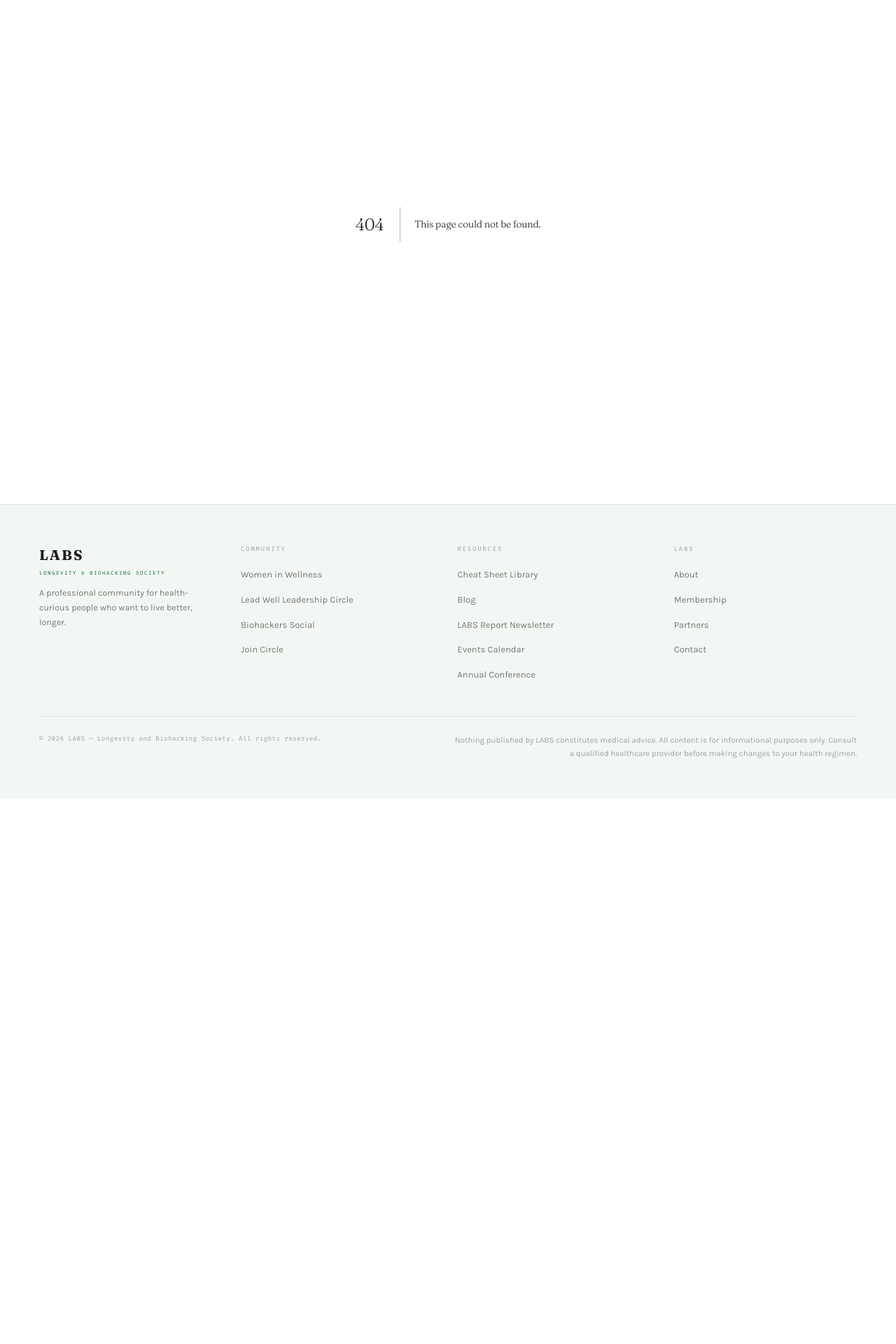
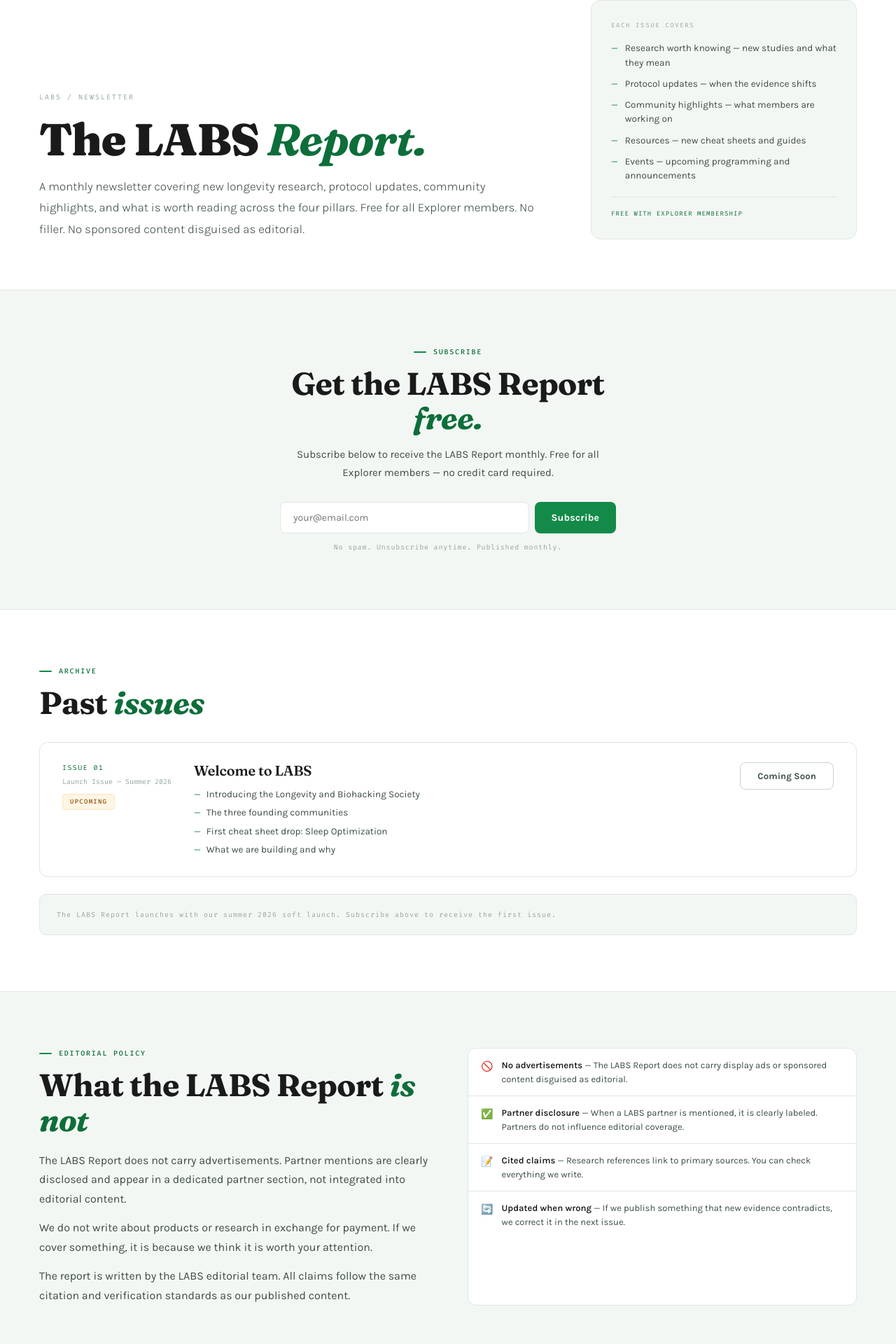
Before and after one commit to aireadyteam/labs-site, a Next.js app: page /newsletter in a window 1280 px wide. Before the commit this address had no page. Shown: the part 144-2064 px from the top of the page at 70% size. Before the commit the page ends 1285 px from the top, so only its background shows below. Built offline with nearby package versions, Linux system fonts and the light colour scheme.

Commit message:
Add src/app/newsletter/page.tsx

```diff
--- /dev/null
+++ b/src/app/newsletter/page.tsx
@@ -0,0 +1,107 @@
+import type { Metadata } from 'next';
+import Link from 'next/link';
+
+export const metadata: Metadata = {
+  title: 'LABS Report Newsletter',
+  description: 'The LABS Report — a monthly newsletter covering longevity research, performance protocols, biohacking updates, and community highlights. Free for all Explorer members.',
+};
+
+const issues = [
+  { issue: 'Issue 01', date: 'Launch Issue — Summer 2026', title: 'Welcome to LABS', topics: ['Introducing the Longevity and Biohacking Society', 'The three founding communities', 'First cheat sheet drop: Sleep Optimization', 'What we are building and why'], status: 'upcoming' },
+];
+
+export default function NewsletterPage() {
+  return (
+    <>
+      <section style={{ background: 'var(--bg-white)', borderBottom: '1px solid var(--rule)', padding: '80px 56px 72px', display: 'grid', gridTemplateColumns: '1fr 380px', gap: 80, alignItems: 'end' }}>
+        <div>
+          <div style={{ fontFamily: "'Fira Code', monospace", fontSize: 10, letterSpacing: '0.2em', textTransform: 'uppercase' as const, color: 'var(--ink-4)', marginBottom: 20 }}>LABS / Newsletter</div>
+          <h1 style={{ fontSize: 'clamp(42px, 5vw, 64px)', marginBottom: 20 }}>The LABS <em>Report.</em></h1>
+          <p style={{ fontSize: 17, color: 'var(--ink-2)', lineHeight: 1.78, fontWeight: 300 }}>A monthly newsletter covering new longevity research, protocol updates, community highlights, and what is worth reading across the four pillars. Free for all Explorer members. No filler. No sponsored content disguised as editorial.</p>
+        </div>
+        <div style={{ background: 'var(--bg-tint)', border: '1.5px solid var(--rule)', borderRadius: 14, padding: '28px 28px' }}>
+          <div style={{ fontFamily: "'Fira Code', monospace", fontSize: 9, letterSpacing: '0.18em', textTransform: 'uppercase' as const, color: 'var(--ink-4)', marginBottom: 16 }}>Each issue covers</div>
+          {['Research worth knowing — new studies and what they mean','Protocol updates — when the evidence shifts','Community highlights — what members are working on','Resources — new cheat sheets and guides','Events — upcoming programming and announcements'].map((item) => (
+            <div key={item} style={{ display: 'flex', gap: 10, alignItems: 'flex-start', fontSize: 13.5, color: 'var(--ink-2)', marginBottom: 10, lineHeight: 1.5 }}>
+              <span style={{ color: 'var(--g-600)', flexShrink: 0 }}>—</span>{item}
+            </div>
+          ))}
+          <div style={{ marginTop: 20, paddingTop: 16, borderTop: '1px solid var(--rule)' }}>
+            <div style={{ fontFamily: "'Fira Code', monospace", fontSize: 9, letterSpacing: '0.12em', textTransform: 'uppercase' as const, color: 'var(--g-700)' }}>Free with Explorer membership</div>
+          </div>
+        </div>
+      </section>
+
+      <section className="section section-tint">
+        <div style={{ maxWidth: 480, margin: '0 auto', textAlign: 'center' as const }}>
+          <div className="eyebrow" style={{ justifyContent: 'center' }}><span className="label">Subscribe</span></div>
+          <h2 style={{ marginBottom: 16 }}>Get the LABS Report <em>free.</em></h2>
+          <p style={{ fontSize: 15, color: 'var(--ink-2)', marginBottom: 28, lineHeight: 1.72 }}>Subscribe below to receive the LABS Report monthly. Free for all Explorer members — no credit card required.</p>
+          <div style={{ display: 'flex', gap: 8, marginBottom: 12 }}>
+            <input type="email" placeholder="your@email.com" style={{ flex: 1, background: 'var(--bg-white)', border: '1.5px solid var(--rule)', borderRadius: 8, padding: '13px 18px', fontFamily: "'Karla', sans-serif", fontSize: 14, color: 'var(--ink)', outline: 'none' }} />
+            <button className="btn btn-primary">Subscribe</button>
+          </div>
+          <div style={{ fontFamily: "'Fira Code', monospace", fontSize: 10, letterSpacing: '0.08em', color: 'var(--ink-4)' }}>No spam. Unsubscribe anytime. Published monthly.</div>
+        </div>
+      </section>
+
+      <section className="section section-white">
+        <div className="eyebrow"><span className="label">Archive</span></div>
+        <h2 style={{ marginBottom: 32 }}>Past <em>issues</em></h2>
+        {issues.map(({ issue, date, title, topics, status }) => (
+          <div key={issue} className="card" style={{ padding: '28px 32px', display: 'grid', gridTemplateColumns: '160px 1fr auto', gap: 28, alignItems: 'start' }}>
+            <div>
+              <div style={{ fontFamily: "'Fira Code', monospace", fontSize: 10, letterSpacing: '0.14em', textTransform: 'uppercase' as const, color: 'var(--g-700)', marginBottom: 4 }}>{issue}</div>
+              <div style={{ fontFamily: "'Fira Code', monospace", fontSize: 10, color: 'var(--ink-4)', lineHeight: 1.5 }}>{date}</div>
+              <div className="tag tag-amber" style={{ marginTop: 10 }}>{status === 'upcoming' ? 'Upcoming' : 'Published'}</div>
+            </div>
+            <div>
+              <h3 style={{ fontSize: 20, marginBottom: 12 }}>{title}</h3>
+              <ul style={{ listStyle: 'none', display: 'flex', flexDirection: 'column' as const, gap: 6 }}>
+                {topics.map((t) => (
+                  <li key={t} style={{ fontSize: 13.5, color: 'var(--ink-2)', display: 'flex', gap: 8, lineHeight: 1.5 }}>
+                    <span style={{ color: 'var(--g-600)', flexShrink: 0 }}>—</span>{t}
+                  </li>
+                ))}
+              </ul>
+            </div>
+            <div style={{ flexShrink: 0 }}>
+              {status === 'upcoming'
+                ? <button className="btn btn-secondary" style={{ fontSize: 13 }}>Coming Soon</button>
+                : <Link href="/newsletter/issue-01" style={{ fontFamily: "'Fira Code', monospace", fontSize: 10, letterSpacing: '0.14em', textTransform: 'uppercase' as const, color: 'var(--g-700)', textDecoration: 'none', fontWeight: 500 }}>Read Issue →</Link>
+              }
+            </div>
+          </div>
+        ))}
+        <div style={{ marginTop: 24, padding: '20px 24px', background: 'var(--bg-tint)', border: '1.5px solid var(--rule)', borderRadius: 10 }}>
+          <p style={{ fontFamily: "'Fira Code', monospace", fontSize: 10, letterSpacing: '0.1em', color: 'var(--ink-4)', margin: 0 }}>The LABS Report launches with our summer 2026 soft launch. Subscribe above to receive the first issue.</p>
+        </div>
+      </section>
+
+      <section className="section section-tint">
+        <div style={{ display: 'grid', gridTemplateColumns: '1fr 1fr', gap: 56 }}>
+          <div>
+            <div className="eyebrow"><span className="label">Editorial Policy</span></div>
+            <h2 style={{ marginBottom: 20 }}>What the LABS Report <em>is not</em></h2>
+            <p style={{ marginBottom: 14 }}>The LABS Report does not carry advertisements. Partner mentions are clearly disclosed and appear in a dedicated partner section, not integrated into editorial content.</p>
+            <p style={{ marginBottom: 14 }}>We do not write about products or research in exchange for payment. If we cover something, it is because we think it is worth your attention.</p>
+            <p>The report is written by the LABS editorial team. All claims follow the same citation and verification standards as our published content.</p>
+          </div>
+          <div className="checklist">
+            {[
+              ['🚫','No advertisements','The LABS Report does not carry display ads or sponsored content disguised as editorial.'],
+              ['✅','Partner disclosure','When a LABS partner is mentioned, it is clearly labeled. Partners do not influence editorial coverage.'],
+              ['📝','Cited claims','Research references link to primary sources. You can check everything we write.'],
+              ['🔄','Updated when wrong','If we publish something that new evidence contradicts, we correct it in the next issue.'],
+            ].map(([icon, title, body]) => (
+              <div key={title} className="check-row">
+                <div className="check-icon">{icon}</div>
+                <p className="check-text"><strong>{title}</strong> — {body}</p>
+              </div>
+            ))}
+          </div>
+        </div>
+      </section>
+    </>
+  );
+}
```
